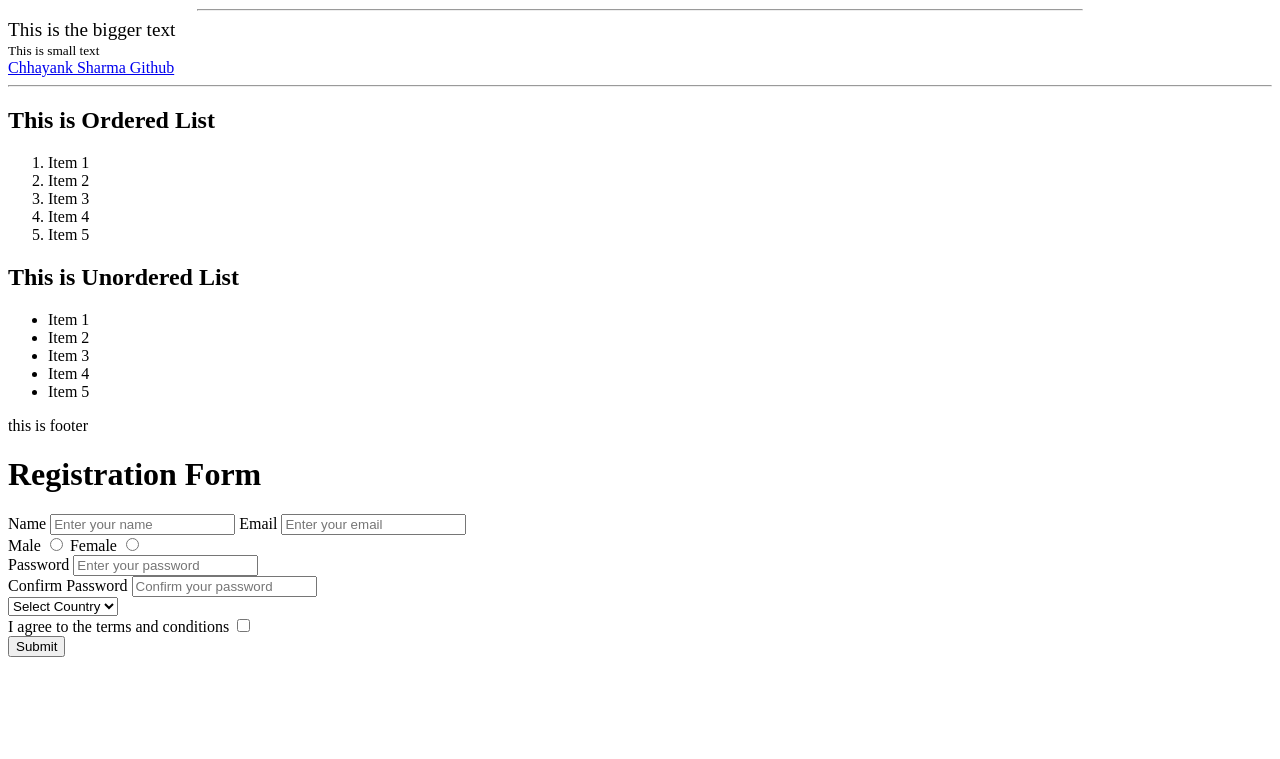
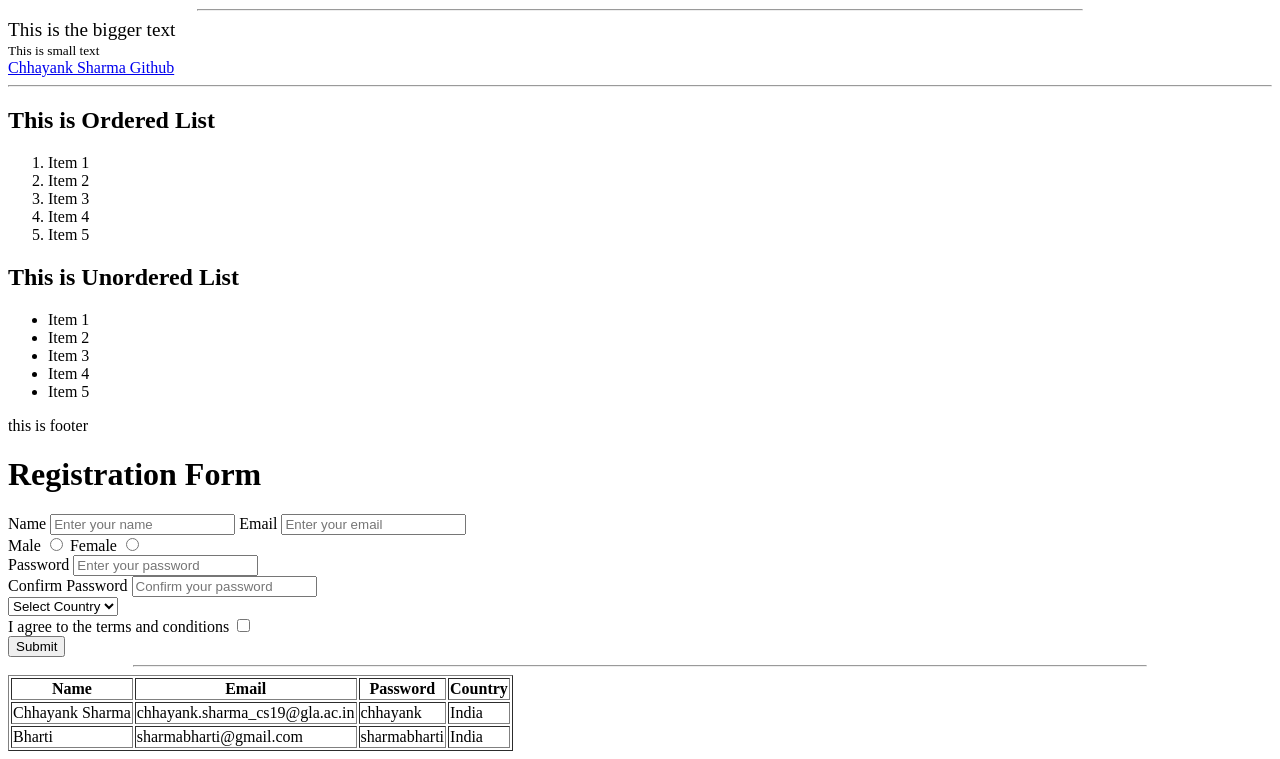
Before and after one commit to ChhayankCreator/HTML-Basics, a plain HTML site: page index.html in a window 1280 px wide. Shown: the part 661-1420 px from the top of the page. Before the commit the page ends 1326 px from the top, so only its background shows below. Drawn offline with Linux system fonts and the light colour scheme.

Commit message:
table in HTML ---// thead / tr / td / th

```diff
--- a/index.html
+++ b/index.html
@@ -92,6 +92,33 @@
 </form>
 
 
+<hr width="80%">
+<table border="1px" >
+    <thead>
+        <tr>
+            <th>Name</th>
+            <th>Email</th>
+            <th>Password</th>
+            <th>Country</th>
+
+        </tr>
+    </thead>
+    <tr>
+        <td>Chhayank Sharma</td>
+        <td>chhayank.sharma_cs19@gla.ac.in</td>
+        <td>chhayank</td>
+        <td>India</td>
+    </tr>
+    <tr>
+        <td>Bharti</td>
+        <td>sharmabharti@gmail.com</td>
+        <td>sharmabharti</td>
+        <td>India</td>
+    </tr>
+
+
+</table>
+
 
 </div>
 
```
